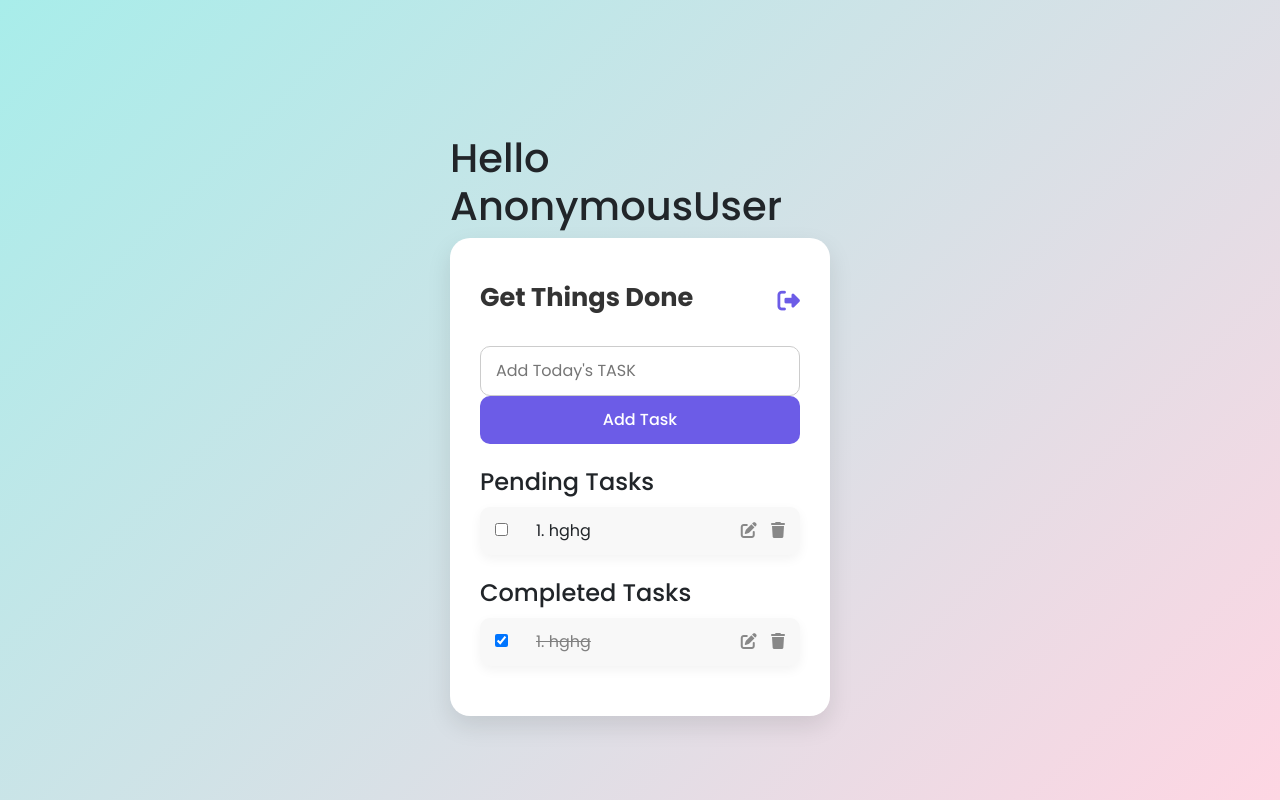
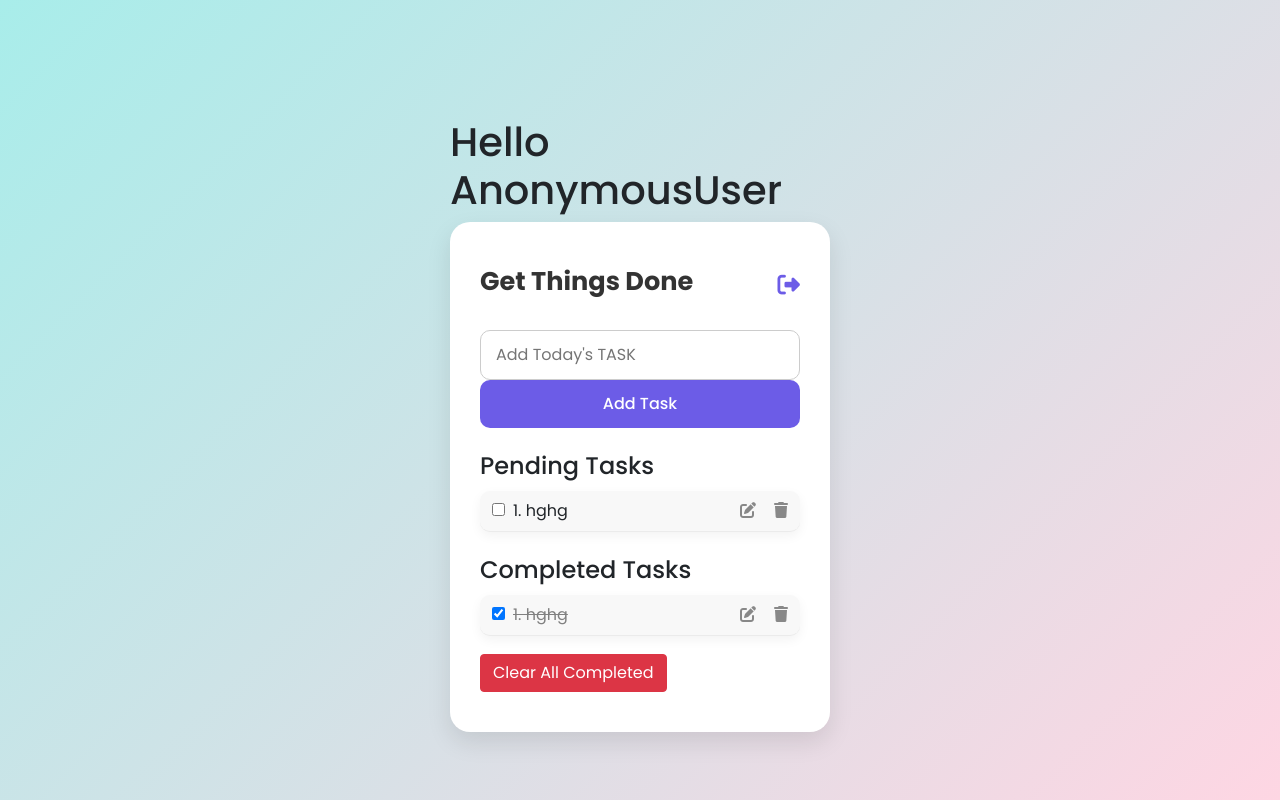
Before and after one commit to Siddharth9616/To-Do-List, a Django app: template todo/todo/templates/todo.html in a window 1280 px wide. Run offline with Django 5.2, Linux system fonts and the light colour scheme; the template is opened without the code that fills it: values that come from a table or form of the project are taken from there, others are empty; data comes from the database, SQL or seed files in the repository; both versions use the stored data as it was after the commit; some libraries are stand-ins or nearby versions; some web fonts are replaced.

Commit message:
Adding pop-up after deleting all task

```diff
--- a/todo/todo/templates/todo.html
+++ b/todo/todo/templates/todo.html
@@ -5,32 +5,21 @@
     <meta charset="UTF-8">
     <meta name="viewport" content="width=device-width, initial-scale=1.0">
     <title>Todo</title>
+
     <link href="https://cdn.jsdelivr.net/npm/bootstrap@5.1.3/dist/css/bootstrap.min.css" rel="stylesheet" />
     <link rel="stylesheet" href="{% static 'css/index.css' %}" />
     <link rel="stylesheet" href="{% static 'css/style.css' %}" />
     <link rel="stylesheet" href="https://fonts.googleapis.com/css2?family=Poppins:wght@400;500;700&display=swap" />
-    <link rel="stylesheet"
-        href="https://fonts.googleapis.com/css2?family=Font Awesome 5 Brands:wght@400&display=swap" />
+    <link rel="stylesheet" href="https://fonts.googleapis.com/css2?family=Font Awesome 5 Brands:wght@400&display=swap" />
     <script src="https://kit.fontawesome.com/cb792c0850.js" crossorigin="anonymous"></script>
-        <script src="https://cdn.jsdelivr.net/npm/bootstrap@5.1.3/dist/js/bootstrap.bundle.min.js"></script>
 
     <style>
-            .alert-container {
-                position: fixed;
-                top: 0;
-                left: 0;
-                right: 0;
-                z-index: 1050; /* Ensures it's on top of other content */
-                margin: 0;
-            }
-            .alert {
-                margin-bottom: 0;
-            }
-            body {
-                padding-top: 50px; /* Adjust body content to not be hidden behind the fixed alert */
-            }
+        .alert-container { position: fixed; top: 0; left: 0; right: 0; z-index: 1050; margin: 0; }
+        .alert { margin-bottom: 0; }
+        body { padding-top: 50px; }
+        .Todo { padding: .5rem .75rem; border-bottom: 1px solid rgba(0,0,0,.05); }
+        .Todo:last-child { border-bottom: 0; }
     </style>
-
 </head>
 <body>
     {% if messages %}
@@ -43,8 +32,24 @@
             {% endfor %}
         </div>
     {% endif %}
+
+    <!-- ✅ Toast Container -->
+<div class="toast-container position-fixed top-0 end-0 p-3" style="z-index: 2000">
+    {% for message in messages %}
+        <div class="toast align-items-center text-bg-success border-0 show" role="alert" aria-live="assertive" aria-atomic="true">
+            <div class="d-flex">
+                <div class="toast-body">
+                    {{ message }}
+                </div>
+                <button type="button" class="btn-close btn-close-white me-2 m-auto" data-bs-dismiss="toast" aria-label="Close"></button>
+            </div>
+        </div>
+    {% endfor %}
+</div>
+
+
     <div class="signup-login">
-        <div><h1>Hello {{user}}</h1></div>
+        <div><h1>Hello {{ user }}</h1></div>
         <div class="signup-box">
             <div class="heading-with-logout">
                 <div class="heading">Get Things Done</div>
@@ -53,25 +58,27 @@
                 </a>
             </div>
 
+            <!-- Add Task -->
             <form method="post">
                 {% csrf_token %}
                 <input type="text" class="inp" name="title" required placeholder="Add Today's TASK">
                 <input type="submit" class="submit-button" value="Add Task">
+            </form>
 
-            </form>
-            <!-- ✅ Pending tasks -->
+            <!-- Pending tasks -->
             <h4 class="mt-4">Pending Tasks</h4>
             {% if pending %}
                 {% for todo in pending %}
                 <div class="Todo d-flex align-items-center justify-content-between">
                     <div class="d-flex align-items-center">
+                        <!-- POST toggle -->
                         <form method="POST" action="{% url 'toggle_task' todo.srno %}" class="me-2">
                             {% csrf_token %}
                             <input type="checkbox" onchange="this.form.submit()">
                         </form>
-            <p>{{ forloop.counter }}. {{ todo.title }}</p>
+                        <p class="m-0">{{ forloop.counter }}. {{ todo.title }}</p>
                     </div>
-        <div>
+                    <div class="d-flex gap-2">
                         <a href="/edit_todo/{{todo.srno}}"><i class="fa-solid fa-pen-to-square"></i></a>
                         <a href="/delete_todo/{{todo.srno}}"><i class="fa-solid fa-trash"></i></a>
                     </div>
@@ -81,42 +88,79 @@
                 <p>No pending tasks 🎉</p>
             {% endif %}
 
-<!-- ✅ Completed tasks -->
+            <!-- Completed tasks -->
+            {% if completed %}
                 <h4 class="mt-4">Completed Tasks</h4>
-{% if completed %}
                 {% for todo in completed %}
                 <div class="Todo d-flex align-items-center justify-content-between">
                     <div class="d-flex align-items-center">
+                        <!-- POST toggle (checked) -->
                         <form method="POST" action="{% url 'toggle_task' todo.srno %}" class="me-2">
                             {% csrf_token %}
-                <input type="checkbox" onchange="this.form.submit()" checked>
+                            <input type="checkbox" checked onchange="this.form.submit()">
                         </form>
-            <p style="text-decoration: line-through; color: gray;">
+                        <p class="m-0" style="text-decoration: line-through; color: gray;">
                             {{ forloop.counter }}. {{ todo.title }}
                         </p>
                     </div>
-        <div>
+                    <div class="d-flex gap-2">
                         <a href="/edit_todo/{{todo.srno}}"><i class="fa-solid fa-pen-to-square"></i></a>
                         <a href="/delete_todo/{{todo.srno}}"><i class="fa-solid fa-trash"></i></a>
                     </div>
                 </div>
                 {% endfor %}
-{% else %}
-    <p>No completed tasks yet.</p>
+
+                <!-- Clear All Completed: trigger button only -->
+                <button type="button" class="btn btn-danger mt-2" data-bs-toggle="modal" data-bs-target="#clearCompletedModal">
+                    Clear All Completed
+                </button>
             {% endif %}
-
-
-
         </div>
     </div>
 
+    <!-- Bootstrap Modal placed ONCE, outside loops/conditions -->
+    <div class="modal fade" id="clearCompletedModal" tabindex="-1" aria-labelledby="clearCompletedModalLabel" aria-hidden="true">
+      <div class="modal-dialog modal-dialog-centered">
+        <div class="modal-content">
+          <!-- Header -->
+          <div class="modal-header bg-danger text-white">
+            <h5 class="modal-title" id="clearCompletedModalLabel">Confirm Clear</h5>
+            <button type="button" class="btn-close btn-close-white" data-bs-dismiss="modal" aria-label="Close"></button>
+          </div>
+          <!-- Body -->
+          <div class="modal-body">
+            Are you sure you want to <strong>clear all completed tasks?</strong>
+          </div>
+          <!-- Footer -->
+          <div class="modal-footer">
+            <button type="button" class="btn btn-secondary" data-bs-dismiss="modal">Cancel</button>
+            <form method="post" action="{% url 'clear_completed' %}">
+                {% csrf_token %}
+                <button type="submit" class="btn btn-danger">Yes, Clear</button>
+            </form>
+          </div>
+        </div>
+      </div>
+    </div>
+
+    <!-- JS at the END (load ONCE) -->
+    <script src="https://cdn.jsdelivr.net/npm/bootstrap@5.1.3/dist/js/bootstrap.bundle.min.js"></script>
+
     <script>
+        // Auto-hide top alert after 3s
         setTimeout(function() {
-            let alert = document.querySelector('.alert');
-            if (alert) {
-                alert.style.display = 'none';
-            }
-        }, 3000);  // 3 seconds
+            var alertEl = document.querySelector('.alert');
+            if (alertEl) { alertEl.style.display = 'none'; }
+        }, 3000);
+
+        document.addEventListener("DOMContentLoaded", function() {
+        var toastElList = [].slice.call(document.querySelectorAll('.toast'))
+        toastElList.map(function (toastEl) {
+            var option = { delay: 2000 }  // auto hide in 3s
+            var bsToast = new bootstrap.Toast(toastEl, option)
+            bsToast.show()
+        })
+    });
     </script>
 </body>
 </html>
--- a/todo/todo/urls.py
+++ b/todo/todo/urls.py
@@ -27,5 +27,6 @@ urlpatterns = [
     path('edit_todo/<int:srno>', views.edit_todo, name='edit_todo'),
     path('delete_todo/<int:srno>', views.delete_todo, name='delete_todo'),
     path('toggle/<int:srno>', views.toggle_task, name='toggle_task'),
+    path('clear_completed/', views.clear_completed, name='clear_completed'),
     path('signout/', views.signout, name='signout'),
 ]
--- a/todo/todo/views.py
+++ b/todo/todo/views.py
@@ -75,6 +75,12 @@ def toggle_task(request, srno):
     task.save()
     return redirect('/todopage')
 
+@login_required(login_url='/login')
+def clear_completed(request):
+    models.TODOO.objects.filter(user=request.user, completed=True).delete()
+    messages.success(request, "All completed tasks cleared!")
+    return redirect('/todopage')
+
 def signout(request):
     logout(request)
     return redirect('/login')
```
Also changed, not shown: todo/db.sqlite3. Lines whose indentation alone changed are shown as unchanged.
